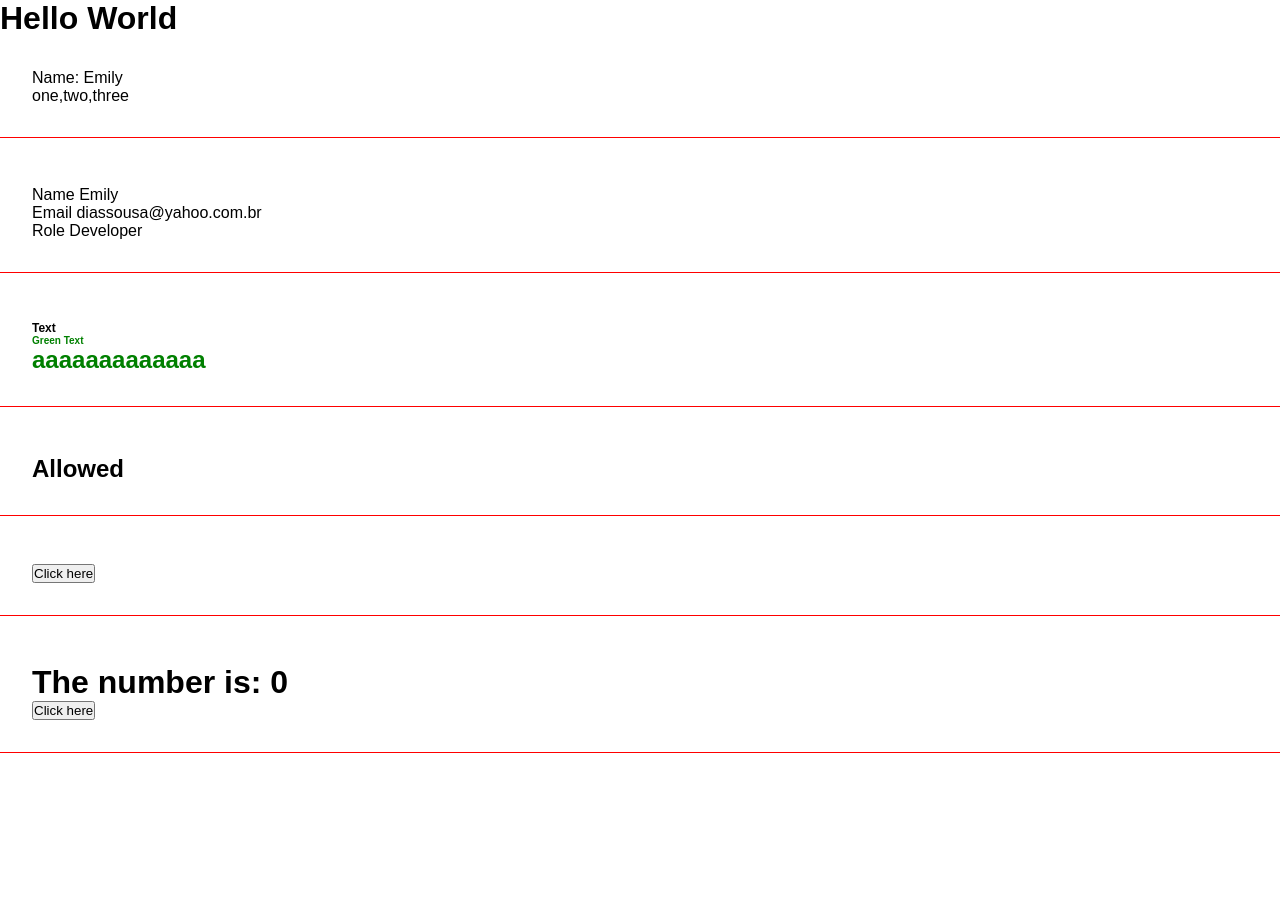
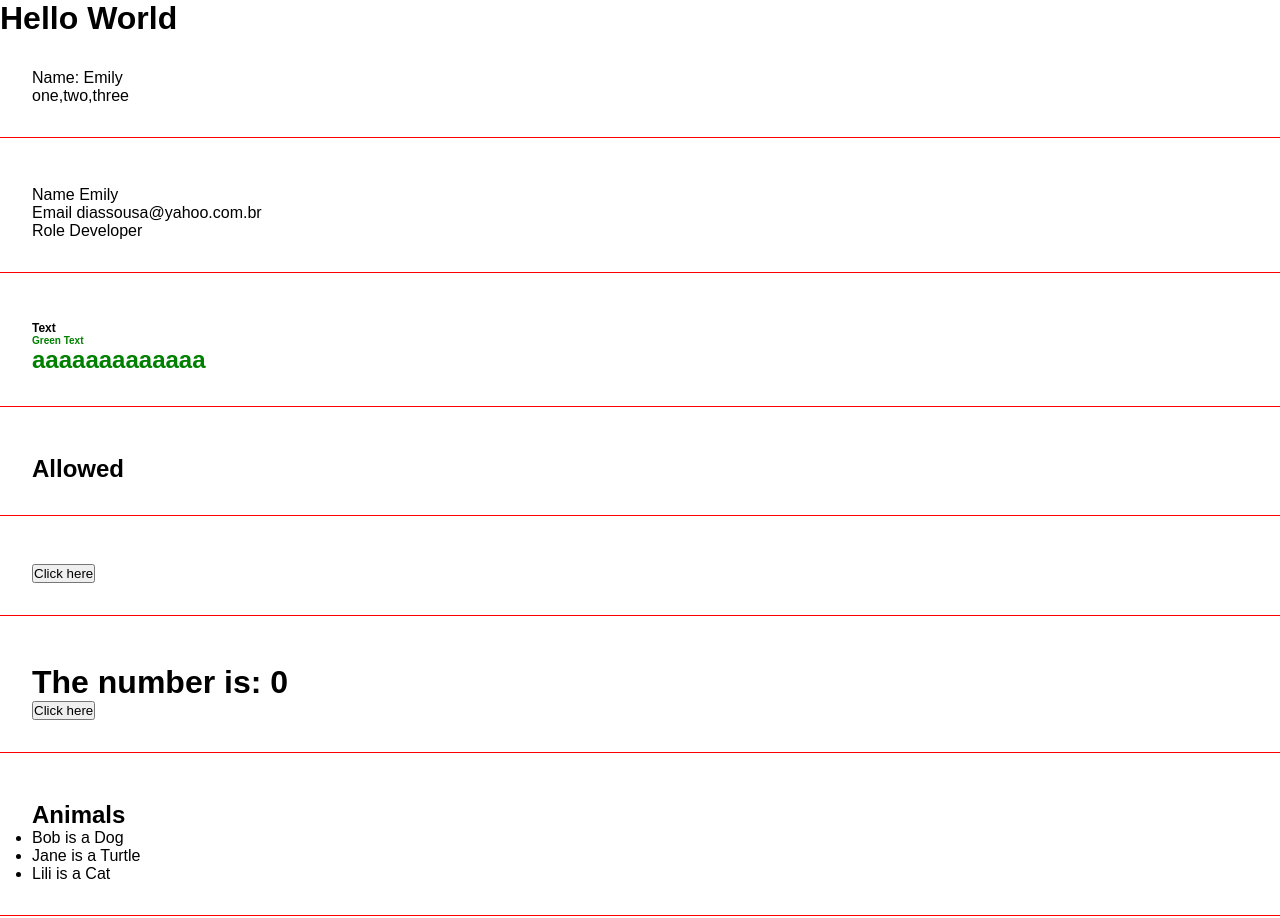
Before and after one commit to emysdias/angular-study, an Angular app in the folder myApp/: page / in a window 1280 px wide. Shown: the top 918 px of the page. Before the commit the page ends 800 px from the top, so only its background shows below. Built offline with nearby package versions, Linux system fonts and the light colour scheme.

Commit message:
add list render component

```diff
--- a/myApp/src/app/app.component.html
+++ b/myApp/src/app/app.component.html
@@ -5,3 +5,4 @@
 <app-if-render />
 <app-events />
 <app-emitter />
+<app-list-render />
--- a/myApp/src/app/app.module.ts
+++ b/myApp/src/app/app.module.ts
@@ -10,6 +10,7 @@
 import { EventsComponent } from './components/events/events.component';
 import { EmitterComponent } from './components/emitter/emitter.component';
 import { ChangeNumberComponent } from './components/change-number/change-number.component';
+import { ListRenderComponent } from './components/list-render/list-render.component';
 
 @NgModule({
   declarations: [
@@ -21,6 +22,7 @@
     EventsComponent,
     EmitterComponent,
     ChangeNumberComponent,
+    ListRenderComponent,
   ],
   imports: [
     BrowserModule,
--- /dev/null
+++ b/myApp/src/app/components/list-render/list-render.component.html
@@ -0,0 +1,8 @@
+<div class="class">
+  <h2>Animals</h2>
+  <ul>
+    <li *ngFor="let animal of animals">
+      {{ animal.name }} is a {{ animal.type }}
+    </li>
+  </ul>
+</div>
--- /dev/null
+++ b/myApp/src/app/components/list-render/list-render.component.ts
@@ -0,0 +1,14 @@
+import { Component } from '@angular/core';
+
+@Component({
+  selector: 'app-list-render',
+  templateUrl: './list-render.component.html',
+  styleUrls: ['./list-render.component.css'],
+})
+export class ListRenderComponent {
+  animals = [
+    { name: 'Bob', type: 'Dog' },
+    { name: 'Jane', type: 'Turtle' },
+    { name: 'Lili', type: 'Cat' },
+  ];
+}
--- a/myApp/src/styles.css
+++ b/myApp/src/styles.css
@@ -5,6 +5,10 @@
   font-family: Arial, Helvetica, sans-serif;
 }
 
+body {
+  margin-bottom: 50px;
+}
+
 .class {
   border-bottom: 1px solid red;
   padding: 2em;
```
Also changed, not shown: myApp/src/app/components/list-render/list-render.component.css (added), 1 other file (tests, documents, lock files or other folders).
